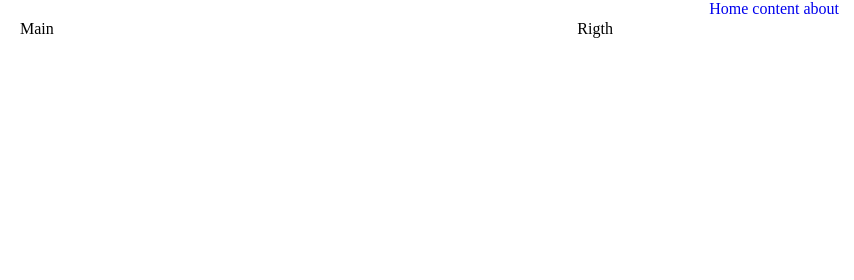
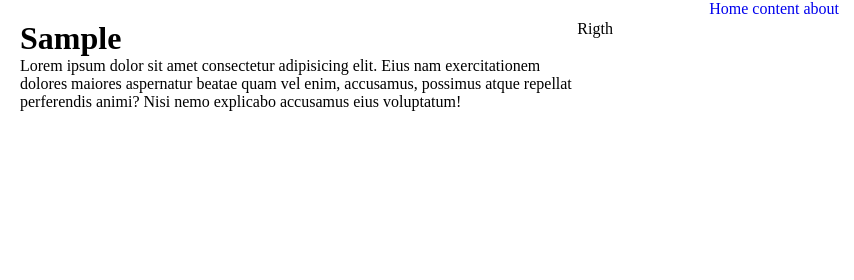
Before and after one commit to JuneReyP/4b, a plain HTML site: page grid.html in a window 1280 px wide. Shown: the top 280 px of the page, 426-1280 px from the left. Drawn offline with Linux system fonts and the light colour scheme.

Commit message:
updated my main page

```diff
--- a/grid.html
+++ b/grid.html
@@ -49,7 +49,10 @@
             <div class="left">
                 <img src="https://encrypted-tbn0.gstatic.com/images?q=tbn:ANd9GcQI9O7l8dQVrqzoTCr2Cgo9cP9ht0esIz4N2A5Ve04&s" alt="">
             </div>
-            <div class="main">Main</div>
+            <div class="main">
+                <h1>Sample</h1>
+                <p>Lorem ipsum dolor sit amet consectetur adipisicing elit. Eius nam exercitationem dolores maiores aspernatur beatae quam vel enim, accusamus, possimus atque repellat perferendis animi? Nisi nemo explicabo accusamus eius voluptatum!</p>
+            </div>
             <div class="rigth">Rigth</div>
         </div>
         <!-- for content area end -->
```
